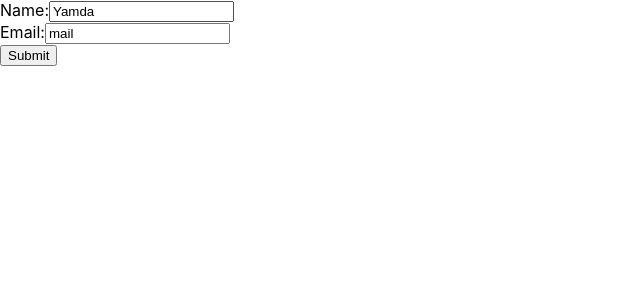
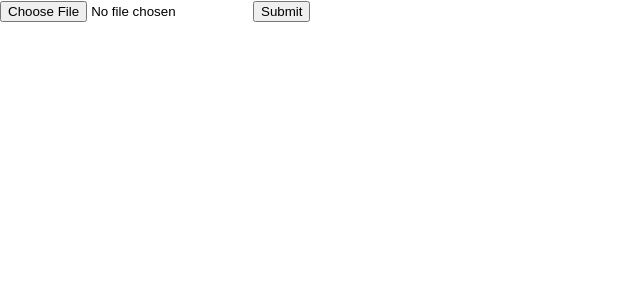
Before and after one commit to masanorifunaki/quick-react, a React (Create React App) app: page / in a window 1280 px wide. Shown: the top 300 px of the page, without its empty margins (0-640 px from the left). Built offline with nearby package versions, Linux system fonts and the light colour scheme.

Commit message:
フォームの実装

```diff
--- /dev/null
+++ b/src/form-file.js
@@ -0,0 +1,26 @@
+import React, {Component} from 'react';
+
+export default class MyFile extends Component {
+  constructor(props) {
+    super(props);
+    // ファイル入力ボックスへの参照
+    this.file = React.createRef();
+    this.show = this.show.bind(this);
+  }
+  // 送信ボタンクリック時に入力値をログに出力
+  show() {
+    const f = this.file.current.files[0];
+    console.log(`File: ${f.name}`);
+    console.log(`Type: ${f.type}`);
+    console.log(`Size: ${Math.trunc(f.size / 1024)}KB`);
+  }
+  // ファイル入力ボックスを生成
+  render () {
+    return (
+      <form>
+        <input type="file" ref={this.file}/>
+        <button type="button" onClick={this.show}>Submit</button>
+      </form>
+    );
+  }
+}
--- /dev/null
+++ b/src/form-textarea.js
@@ -0,0 +1,34 @@
+import React, {Component} from 'react';
+
+export default class MyTextarea extends Component {
+  constructor(props) {
+    super(props);
+    // State を初期化
+    this.state = {
+      memo: 'React',
+    };
+    this.handleChange = this.handleChange.bind(this);
+    this.show = this.show.bind(this);
+  }
+  // テキストエリアの反映時に入力値をStateに反映
+  handleChange(e) {
+    this.setState({
+      [e.target.name]: e.target.value
+    });
+  }
+  // 送信ボタンクリック時に入力値をログに出力
+  show() {
+    console.log(`Memo: ${this.state.memo}`);
+  }
+  // テキストエリアを生成
+  render () {
+    return (
+      <form>
+        <label htmlFor="memo">Memo:</label><br/>
+        <textarea name="memo" id="memo" cols="30" rows="7" value={this.state.memo} onChange={this.handleChange}>
+        </textarea><br/>
+        <button type="button" onClick={this.show}>Submit</button>
+      </form>
+    );
+  }
+}
--- a/src/index.js
+++ b/src/index.js
@@ -12,6 +12,8 @@ import MyPool from './MyPool'
 import MyState from './MyState'
 import MyParent from './MyParent'
 import MyForm from './MyForm'
+import MyTextarea from  './form-textarea'
+import MyFile from './form-file'
 
 import * as serviceWorker from './serviceWorker';
 
@@ -57,7 +59,7 @@ const articles = [
 ];
 
 ReactDOM.render(
- <MyForm/>,
+ <MyFile/>,
   document.getElementById('root')
 );
 
```
